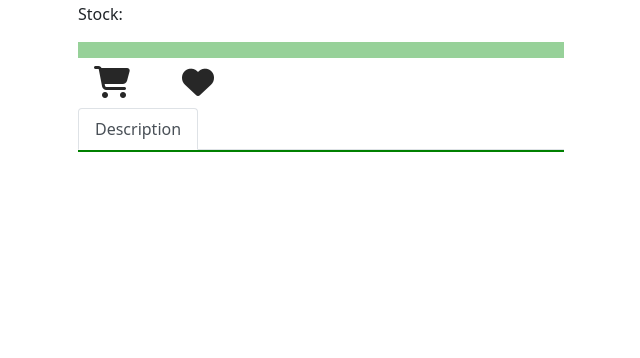
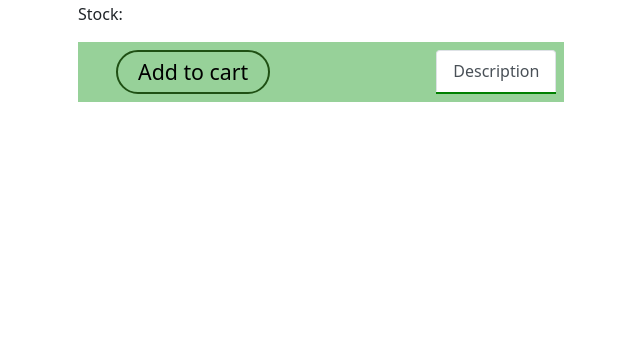
Before and after one commit to AndreasNbt/Bio-Health, a PHP site: page /UserProductInfo.php in a window 1280 px wide. Shown: the part 184-542 px from the top of the page, without its empty margins (562-1202 px from the left). Run offline with PHP 8.4, Linux system fonts and the light colour scheme; data comes from the database, SQL or seed files in the repository; some libraries are stand-ins or nearby versions; some web fonts are replaced.

Commit message:
Updated the backend of UserProductInfo.php

```diff
--- a/UserProductInfo.php
+++ b/UserProductInfo.php
@@ -34,6 +34,10 @@
             $img = "";
             $cat = "";
             $icon = "";
+
+        $amount = 0;
+        $totalCost = 0;
+        $hidden = "";
             if (isset($_GET['productID'])) {
                 $id = $_GET['productID'];
 
@@ -52,6 +56,19 @@
                 $sql = "SELECT icon FROM `category` WHERE id=$cat;";
                 $res = $con->query($sql);
                 $icon = mysqli_fetch_row($res)[0];
+
+                if (isset($_SESSION['ID']) and $_SESSION['role'] === "Customer") {
+                    $user_id = $_SESSION['ID'];
+                    $sql = "SELECT amount FROM cart_item WHERE product_id=$id AND user_id=$user_id;";
+                    $res = $con->query($sql);
+                    if (mysqli_num_rows($res) > 0) {
+                        $amount = mysqli_fetch_row($res)[0];
+                    }
+                }
+                else {
+                    $hidden = "hidden ";
+                }
+                $totalCost = $amount * $price;
 
                 mysqli_close($con);
             }
@@ -81,44 +98,8 @@
 
                     <div class="d-flex justify-content-between light-green p-2">
                         <?php
-                            if (isset($_GET['productID'])) {
-                                $id = $_GET['productID'];
-
-                                include("PHP_Back_End/db_connection.php");
-
-                                $sql = "SELECT name, FORMAT(price, 2), stock, image, category_id FROM `product` WHERE id=$id;";
-                                $res = $con->query($sql);
-                                $product = mysqli_fetch_row($res);
-                                $name = $product[0];
-                                $price = $product[1];
-                                $stock = $product[2];
-                                $img = $product[3];
-                                $cat = $product[4];
-
-                                $sql = "SELECT icon FROM `category` WHERE id=$cat;";
-                                $res = $con->query($sql);
-                                $icon = mysqli_fetch_row($res)[0];
-                                $linkToProductInfo = "UserProductInfo.php"."?productID=$id";
-
-                                $amount = 0;
-                                $hidden = "";
-                                if (isset($_SESSION['ID'])) {
-                                    $user_id = $_SESSION['ID'];
-                                    $sql = "SELECT amount FROM cart_item WHERE product_id=$id AND user_id=$user_id;";
-                                    $res = $con->query($sql);
-                                    if (mysqli_num_rows($res) > 0) {
-                                        $amount = mysqli_fetch_row($res)[0];
-                                    }
-                                }
-                                else {
-                                    $hidden = "hidden ";
-                                }
-                                $totalCost = $amount * $price;
-
-                                mysqli_close($con);
-
-                                echo "<button {$hidden}type='button' class='add-btn light-green' data-bs-toggle='modal' data-bs-target='#addToCartModal$id' onclick='saveValues(\"$id\")'>Add to cart</button>
-                                   <div class='modal fade' id='addToCartModal$id'>
+                            echo "<button {$hidden}type='button' class='add-btn light-green' data-bs-toggle='modal' data-bs-target='#addToCartModal$id' onclick='saveValues(\"$id\")'>Add to cart</button>
+                                  <div class='modal fade' id='addToCartModal$id'>
                                        <div class='modal-dialog modal-lg'>
                                            <div class='modal-content'>
 
@@ -151,12 +132,15 @@
 
                                            </div>
                                        </div>";
-                            }
                         ?>
                     </div>
                     <div class="d-flex">
-                        <a class="nav-item nav-link nav-icon text-center dark-gray" href="UserCart.php"><i class="fa-solid fa-cart-shopping fa-2x"></i></a>
-                        <a class="nav-item nav-link nav-icon text-center dark-gray" href="UserFavorites.php"><i class="fa-solid fa-heart fa-2x"></i></a>
+                        <?php
+                            if (isset($_SESSION['ID']) and $_SESSION['role'] === "Customer") {
+                                echo "<a class='nav-item nav-link nav-icon text-center dark-gray' href='UserCart.php'><i class='fa-solid fa-cart-shopping fa-2x'></i></a>
+                                      <a class='nav-item nav-link nav-icon text-center dark-gray' href='UserFavorites.php'><i class='fa-solid fa-heart fa-2x'></i></a>";
+                            }
+                        ?>
                     </div>
 
                     <div>
```
